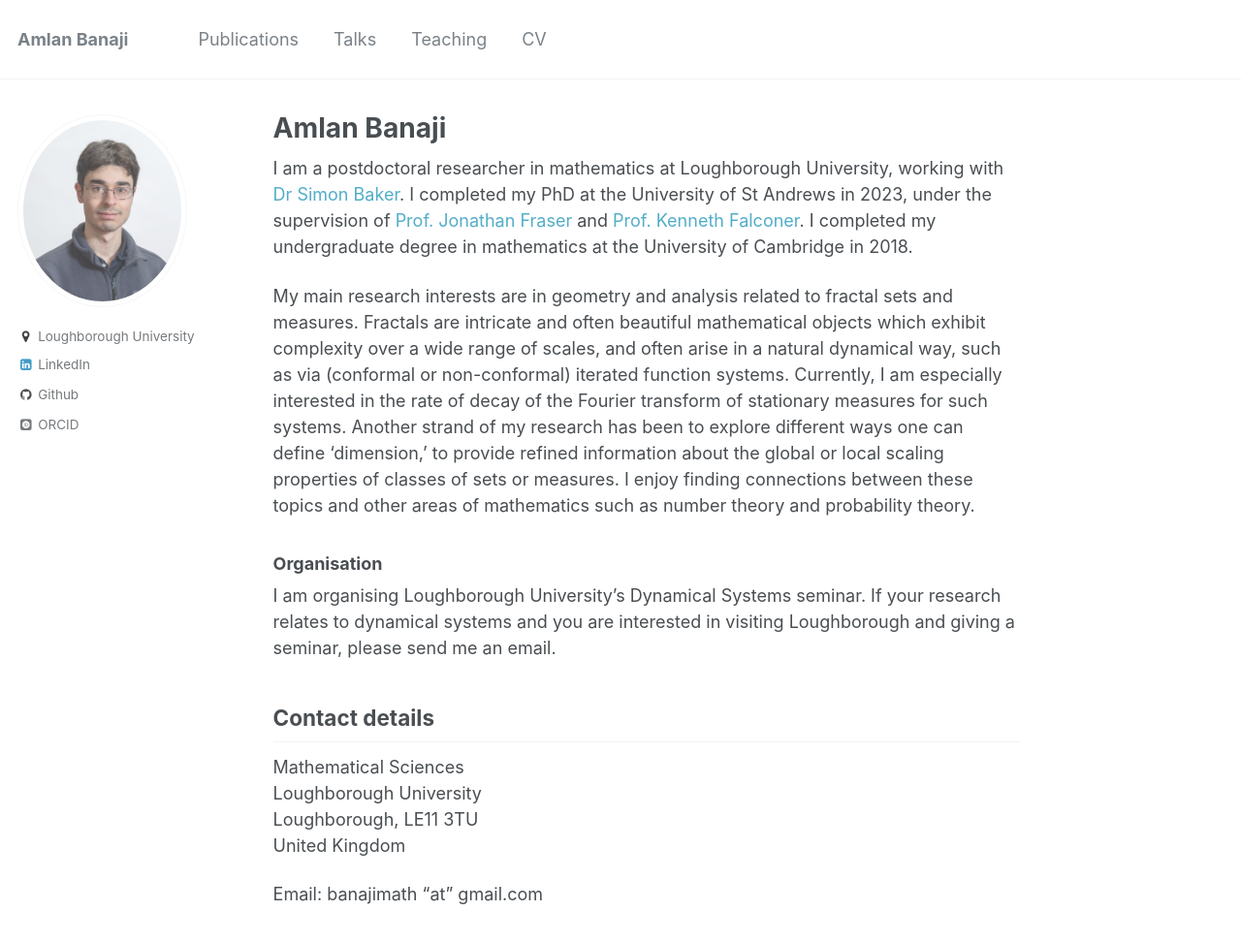
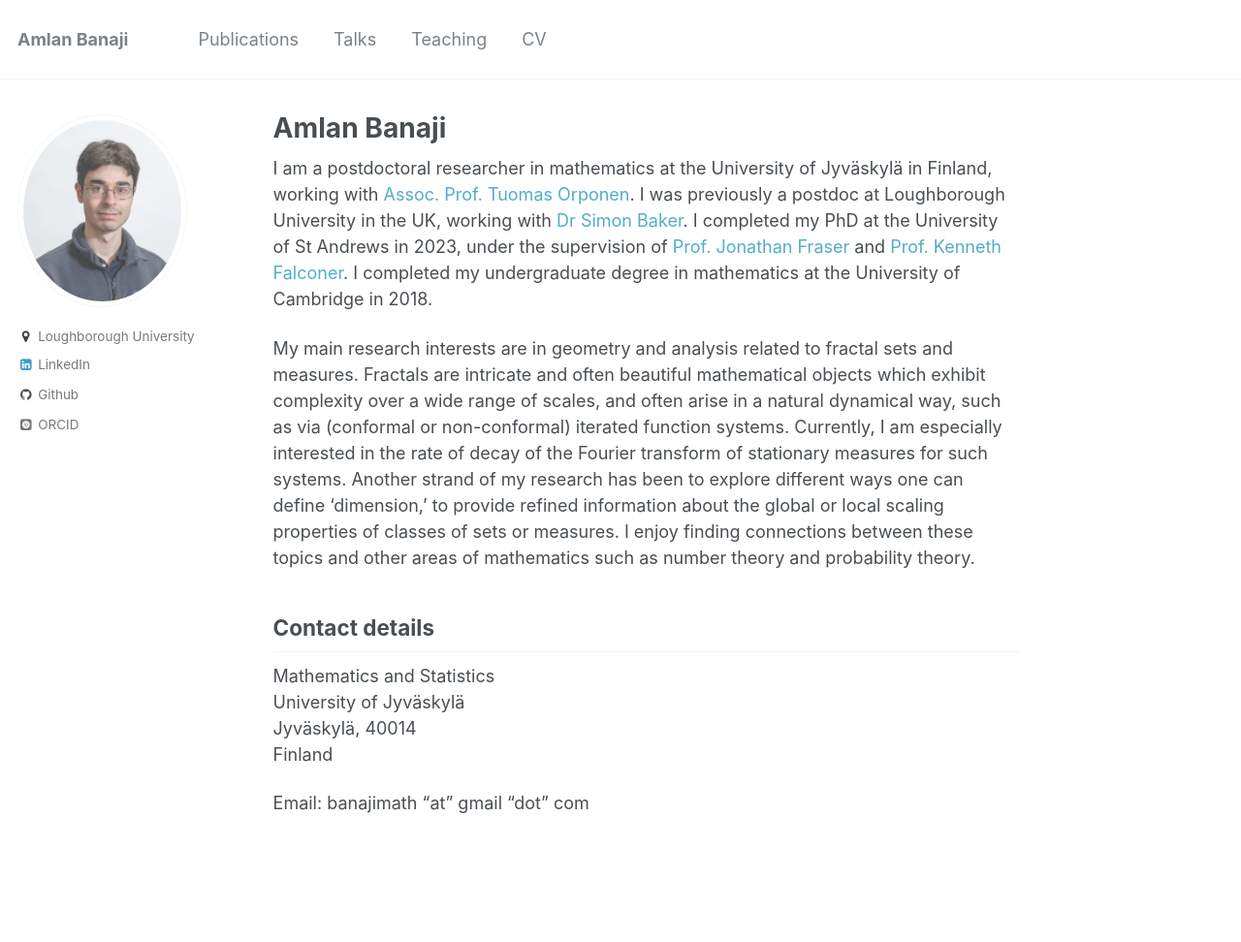
Before and after one commit to amlan-banaji/amlan-banaji.github.io, a Jekyll site: the page built from _pages/about.md, in a window 1280 px wide and 986 px high. Shown: the top 972 px of the window at 97% size. Built offline with Jekyll 4.4.1, drawn with Linux system fonts in a browser that asks for light colours; some web fonts are replaced.

```diff
--- a/_pages/about.md
+++ b/_pages/about.md
@@ -8,20 +8,16 @@ redirect_from:
   -
 ---
 
-I am a postdoctoral researcher in mathematics at Loughborough University, working with [Dr Simon Baker](https://simonbakermaths.wordpress.com/). I completed my PhD at the University of St Andrews in 2023, under the supervision of [Prof. Jonathan Fraser](https://jonathan-fraser.github.io/homepage/) and [Prof. Kenneth Falconer](https://kennethfalconer.github.io/index.html). I completed my undergraduate degree in mathematics at the University of Cambridge in 2018.
+I am a postdoctoral researcher in mathematics at the University of Jyväskylä in Finland, working with [Assoc. Prof. Tuomas Orponen](https://sites.google.com/view/tuomaths/). I was previously a postdoc at Loughborough University in the UK, working with [Dr Simon Baker](https://simonbakermaths.wordpress.com/). I completed my PhD at the University of St Andrews in 2023, under the supervision of [Prof. Jonathan Fraser](https://jonathan-fraser.github.io/homepage/) and [Prof. Kenneth Falconer](https://kennethfalconer.github.io/index.html). I completed my undergraduate degree in mathematics at the University of Cambridge in 2018.
 
 My main research interests are in geometry and analysis related to fractal sets and measures. Fractals are intricate and often beautiful mathematical objects which exhibit complexity over a wide range of scales, and often arise in a natural dynamical way, such as via (conformal or non-conformal) iterated function systems. Currently, I am especially interested in the rate of decay of the Fourier transform of stationary measures for such systems. Another strand of my research has been to explore different ways one can define 'dimension,' to provide refined information about the global or local scaling properties of classes of sets or measures. I enjoy finding connections between these topics and other areas of mathematics such as number theory and probability theory.
-
-### Organisation
-
-I am organising Loughborough University's Dynamical Systems seminar. If your research relates to dynamical systems and you are interested in visiting Loughborough and giving a seminar, please send me an email.
 
 
 ## Contact details
 
-Mathematical Sciences
-Loughborough University
-Loughborough,  LE11 3TU
-United Kingdom
+Mathematics and Statistics
+University of Jyväskylä
+Jyväskylä, 40014
+Finland
 
-Email: banajimath "at" gmail.com
+Email: banajimath "at" gmail "dot" com
```
Also changed, not shown: _pages/publications.md (+4 -1 lines), _pages/talks.md (+4 -1 lines), 5 other files.
